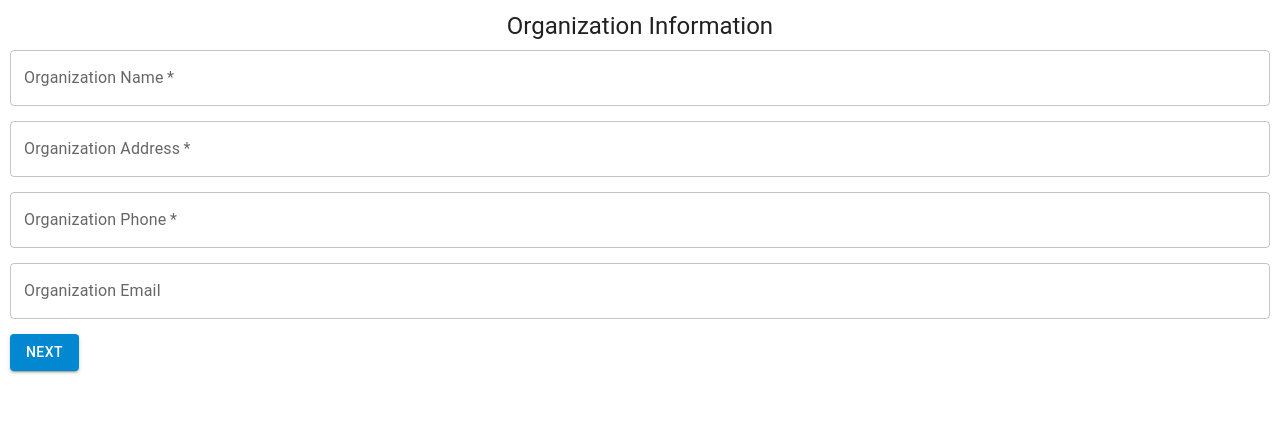
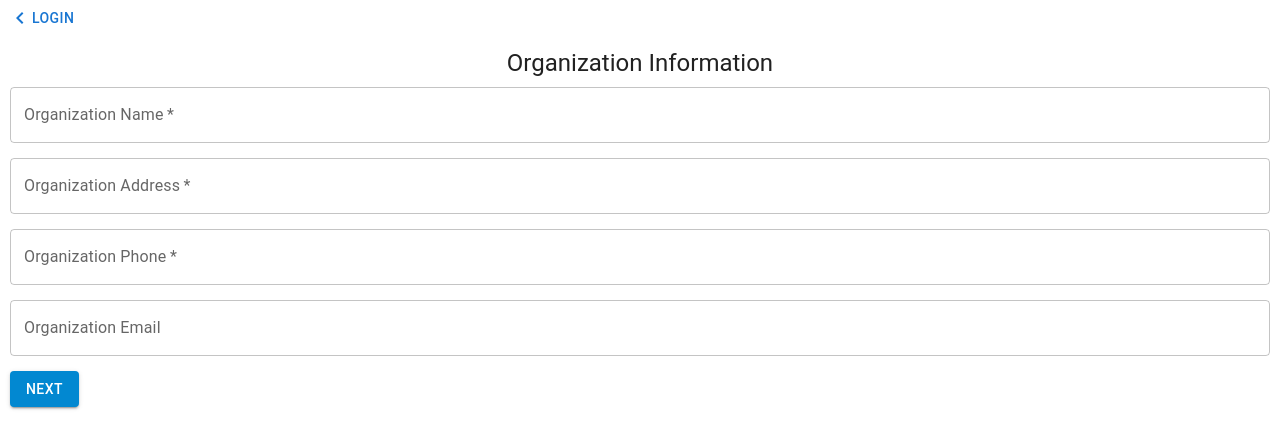
Before and after one commit to ParanoidBat/BMA-Client-App, a React (Create React App) app: page / in a window 1280 px wide. Both pictures are taken after a click on the button "SIGN UP". Shown: the top 448 px of the page. Built offline with nearby package versions, Linux system fonts and the light colour scheme.

Commit message:
back button on signup

```diff
--- a/src/containers/Signup/index.js
+++ b/src/containers/Signup/index.js
@@ -1,13 +1,27 @@
 import React, { useState } from "react";
 import OrgSignup from "components/OrgSignup";
 import UserSignup from "components/UserSignup";
+import { ChevronLeft } from "@mui/icons-material";
+import { Button, Grid } from "@mui/material";
 
 export default function Signup({ setFirstPage }) {
   const [organizationID, setOrganizationID] = useState(null);
 
-  return !organizationID ? (
-    <OrgSignup setOrganizationID={setOrganizationID} />
-  ) : (
-    <UserSignup organizationID={organizationID} setFirstPage={setFirstPage} />
+  return (
+    <>
+      <Grid>
+        <Button onClick={() => setFirstPage("Login")}>
+          <ChevronLeft /> Login
+        </Button>
+      </Grid>
+      {!organizationID ? (
+        <OrgSignup setOrganizationID={setOrganizationID} />
+      ) : (
+        <UserSignup
+          organizationID={organizationID}
+          setFirstPage={setFirstPage}
+        />
+      )}
+    </>
   );
 }
```
